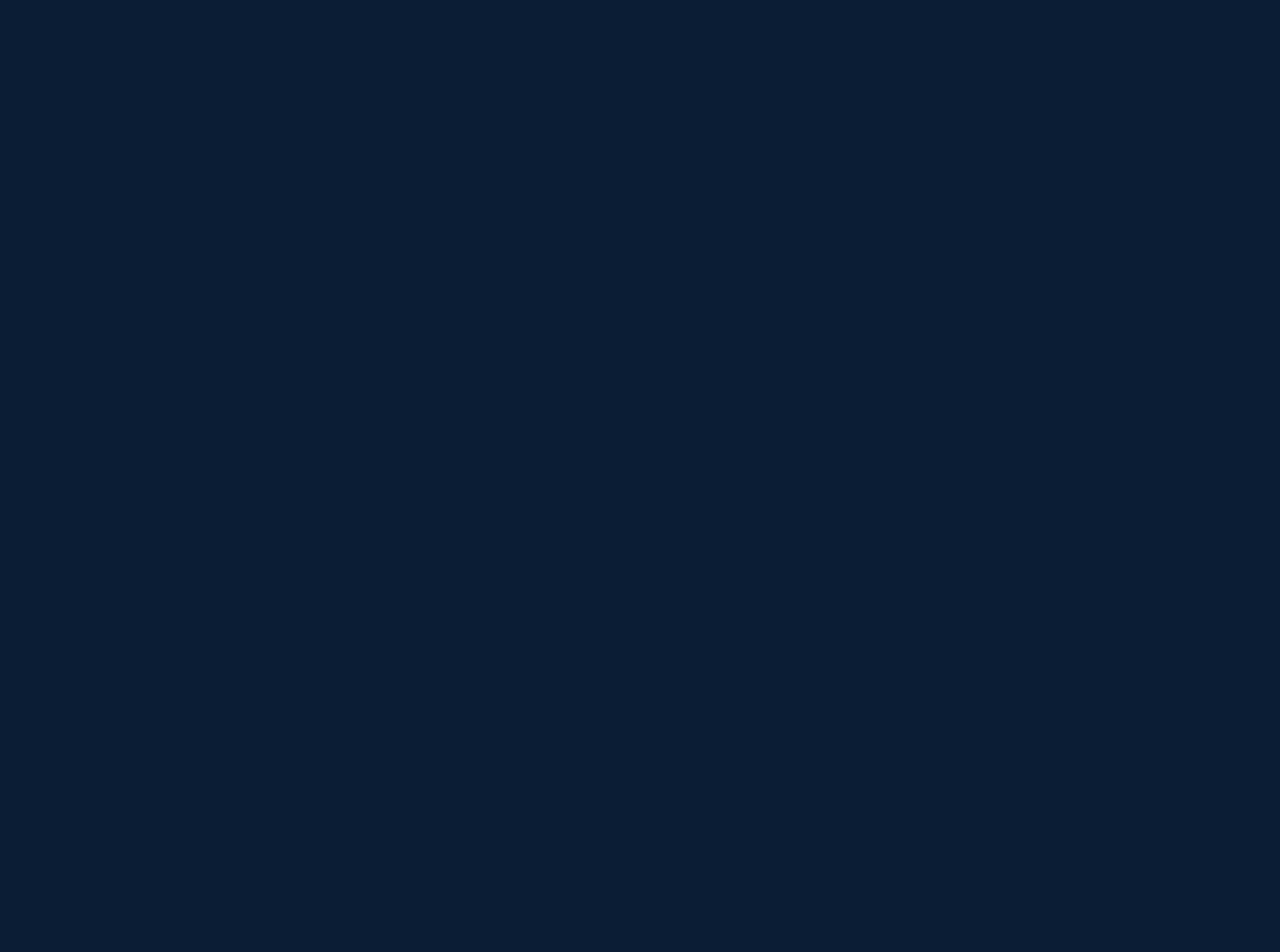
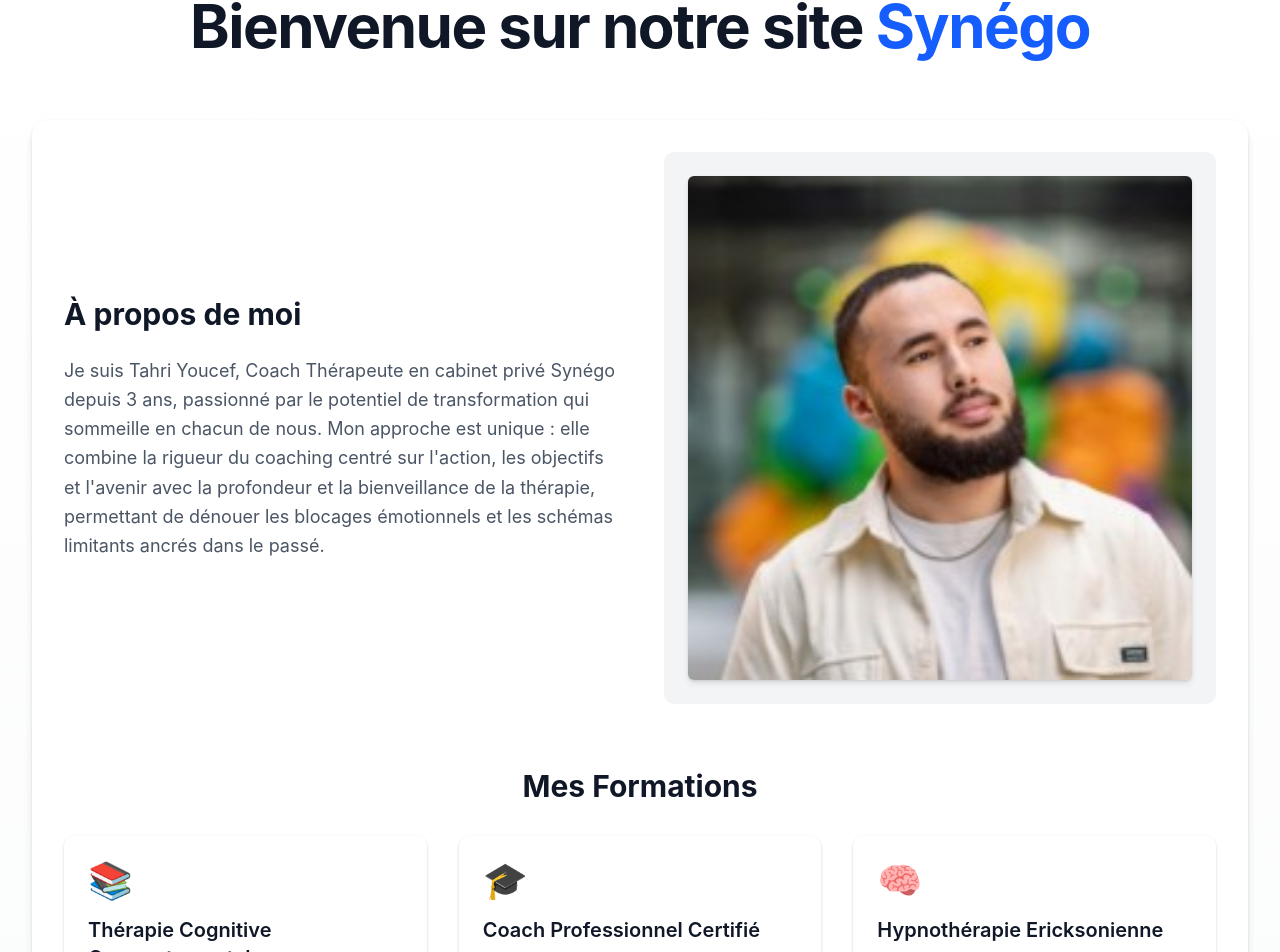
Before and after one commit to Quentin-Cheron/PROJET_SCRUM_ISITECH_2025, a Next.js app: page /about in a window 1280 px wide. Shown: the part 133-1085 px from the top of the page. Before the commit the page ends 800 px from the top, so only its background shows below. Built offline with nearby package versions, Linux system fonts and the light colour scheme.

Commit message:
Add page about

```diff
--- a/app/about/page.jsx
+++ b/app/about/page.jsx
@@ -1,3 +1,150 @@
+
 export default function AboutPage() {
-  return <div>About</div>;
+  return (
+    <div className="min-h-screen bg-gradient-to-b from-white to-gray-50 py-16 px-4 sm:px-6 lg:px-8">
+      {/* Hero Section */}
+      <header className="max-w-7xl mx-auto text-center">
+        <h1 className="text-4xl font-bold tracking-tight text-gray-900 sm:text-5xl md:text-6xl">
+          Bienvenue sur notre site <span className="text-blue-600">Synégo</span>
+        </h1>
+      </header>
+
+      <div className="max-w-7xl mx-auto mt-16">
+        {/* About Section */}
+        <section className="bg-white rounded-2xl shadow-xl p-8 mb-16">
+          <div className="grid md:grid-cols-2 gap-12 items-center">
+            <div className="space-y-6">
+              <h2 className="text-3xl font-bold text-gray-900">À propos de moi</h2>
+              <p className="text-lg text-gray-600 leading-relaxed">
+                Je suis Tahri Youcef, Coach Thérapeute en cabinet privé Synégo depuis 3 ans, passionné par le potentiel de transformation qui sommeille en chacun de nous.
+                Mon approche est unique : elle combine la rigueur du coaching centré sur l'action, les objectifs et l'avenir
+                avec la profondeur et la bienveillance de la thérapie, permettant de dénouer les blocages émotionnels et les schémas limitants ancrés dans le passé.
+              </p>
+            </div>
+            <div className="bg-gray-100 rounded-xl p-6 overflow-hidden">
+              <img
+                src="Img_youcef.jpg"
+                alt="YoucefTahri - Formateur et Coach"
+                className="w-full h-full object-cover rounded-lg shadow-lg"
+              />
+            </div>
+          </div>
+
+          {/* Formations Section */}
+          <div className="mt-16">
+            <h2 className="text-3xl font-bold text-gray-900 mb-8 text-center">Mes Formations</h2>
+            <div className="grid grid-cols-1 md:grid-cols-2 lg:grid-cols-3 gap-8">
+              {/* Formation 1 */}
+              <div className="bg-white rounded-xl shadow-md p-6 hover:shadow-xl transition-shadow duration-300">
+                <div className="text-blue-600 mb-4 text-4xl">📚</div>
+                <h3 className="text-xl font-semibold text-gray-900 mb-2">Thérapie Cognitive Comportementale</h3>
+                <p className="text-gray-600 mb-4">Formation certifiante en RNCP à l'Institut de Psychologie Paris - 2022</p>
+                <div className="text-sm text-gray-500">
+                  <p>• Techniques d'accompagnement avancées</p>
+                  <p>• Gestion des troubles anxieux</p>
+                  <p>• Pratiques thérapeutiques modernes</p>
+                </div>
+              </div>
+
+              {/* Formation 2 */}
+              <div className="bg-white rounded-xl shadow-md p-6 hover:shadow-xl transition-shadow duration-300">
+                <div className="text-blue-600 mb-4 text-4xl">🎓</div>
+                <h3 className="text-xl font-semibold text-gray-900 mb-2">Coach Professionnel Certifié</h3>
+                <p className="text-gray-600 mb-4">Certification ICF (International Coach Federation) - 2021</p>
+                <div className="text-sm text-gray-500">
+                  <p>• Coaching individuel et collectif</p>
+                  <p>• Développement personnel</p>
+                  <p>• Accompagnement au changement</p>
+                </div>
+              </div>
+
+              {/* Formation 3 */}
+              <div className="bg-white rounded-xl shadow-md p-6 hover:shadow-xl transition-shadow duration-300">
+                <div className="text-blue-600 mb-4 text-4xl">🧠</div>
+                <h3 className="text-xl font-semibold text-gray-900 mb-2">Hypnothérapie Ericksonienne</h3>
+                <p className="text-gray-600 mb-4">Institut Milton H. Erickson - 2023</p>
+                <div className="text-sm text-gray-500">
+                  <p>• Techniques hypnotiques avancées</p>
+                  <p>• Gestion du stress et des émotions</p>
+                  <p>• Accompagnement thérapeutique spécialisé</p>
+                </div>
+              </div>
+            </div>
+          </div>
+
+          {/* Contact Section */}
+          <div className="mt-16 bg-blue-50 rounded-2xl p-8">
+            <h2 className="text-3xl font-bold text-gray-900 mb-8 text-center">Contactez-moi</h2>
+
+            <div className="max-w-3xl mx-auto">
+              <div className="grid md:grid-cols-2 gap-8 mb-8">
+                {/* Coordonnées */}
+                <div className="bg-white rounded-xl p-6 shadow-md">
+                  <h3 className="text-xl font-semibold text-gray-900 mb-4">Mes Coordonnées</h3>
+
+                  <div className="space-y-4">
+                    <div className="flex items-center space-x-3 text-gray-600">
+                      <svg className="w-5 h-5 text-blue-600" fill="none" stroke="currentColor" viewBox="0 0 24 24">
+                        <path strokeLinecap="round" strokeLinejoin="round" strokeWidth="2" d="M17.657 16.657L13.414 20.9a1.998 1.998 0 01-2.827 0l-4.244-4.243a8 8 0 1111.314 0z" />
+                        <path strokeLinecap="round" strokeLinejoin="round" strokeWidth="2" d="M15 11a3 3 0 11-6 0 3 3 0 016 0z" />
+                      </svg>
+                      <span>123 Avenue des Thérapies, 75000 Paris</span>
+                    </div>
+                    <div className="flex items-center space-x-3 text-gray-600">
+                      <svg className="w-5 h-5 text-blue-600" fill="none" stroke="currentColor" viewBox="0 0 24 24">
+                        <path strokeLinecap="round" strokeLinejoin="round" strokeWidth="2" d="M3 5a2 2 0 012-2h3.28a1 1 0 01.948.684l1.498 4.493a1 1 0 01-.502 1.21l-2.257 1.13a11.042 11.042 0 005.516 5.516l1.13-2.257a1 1 0 011.21-.502l4.493 1.498a1 1 0 01.684.949V19a2 2 0 01-2 2h-1C9.716 21 3 14.284 3 6V5z" />
+                      </svg>
+                      <span>01 23 45 67 89</span>
+                    </div>
+                    <div className="flex items-center space-x-3 text-gray-600">
+                      <svg className="w-5 h-5 text-blue-600" fill="none" stroke="currentColor" viewBox="0 0 24 24">
+                        <path strokeLinecap="round" strokeLinejoin="round" strokeWidth="2" d="M3 8l7.89 5.26a2 2 0 002.22 0L21 8M5 19h14a2 2 0 002-2V7a2 2 0 00-2-2H5a2 2 0 00-2 2v10a2 2 0 002 2z" />
+                      </svg>
+                      <span>Synégo@gmail.com</span>
+                    </div>
+                  </div>
+                </div>
+
+                {/* Horaires */}
+                <div className="bg-white rounded-xl p-6 shadow-md">
+                  <h3 className="text-xl font-semibold text-gray-900 mb-4">Horaires d'ouverture</h3>
+                  <div className="space-y-2 text-gray-600">
+                    <div className="flex justify-between items-center py-1 border-b border-gray-100 hover:bg-gray-50 transition-colors duration-200">
+                      <span className="font-medium">Lundi</span>
+                      <span className="bg-green-50 text-green-700 px-3 py-1 rounded-full text-sm">9h-12h | 18h-22h</span>
+                    </div>
+                    <div className="flex justify-between items-center py-1 border-b border-gray-100 hover:bg-gray-50 transition-colors duration-200">
+                      <span className="font-medium">Mardi</span>
+                      <span className="bg-green-50 text-green-700 px-3 py-1 rounded-full text-sm">9h-12h | 18h-22h</span>
+                    </div>
+                    <div className="flex justify-between items-center py-1 border-b border-gray-100 hover:bg-gray-50 transition-colors duration-200">
+                      <span className="font-medium">Jeudi</span>
+                      <span className="bg-green-50 text-green-700 px-3 py-1 rounded-full text-sm">9h-12h | 18h-22h</span>
+                    </div>
+                    <div className="flex justify-between items-center py-1 hover:bg-gray-50 transition-colors duration-200">
+                      <span className="font-medium">Dimanche</span>
+                      <span className="bg-green-50 text-green-700 px-3 py-1 rounded-full text-sm">9h-12h | 18h-22h</span>
+                    </div>
+                  </div>
+                </div>
+              </div>
+
+
+            </div>
+          </div>
+        </section>
+
+        {/* Footer */}
+        <footer className="text-center border-t border-gray-200 pt-8">
+          <p className="text-gray-600 mb-4">
+            Pour toute information supplémentaire, veuillez nous contacter à l'adresse{" "}
+            <a href="mailto:Synégo@gmail.com" className="text-blue-600 hover:text-blue-800 font-medium">
+              Synégo@gmail.com
+            </a>
+          </p>
+          <small className="text-gray-500">© 2025 Synégo. Tous droits réservés.</small>
+        </footer>
+      </div>
+    </div>
+  );
 }
```
Also changed, not shown: public/Img_youcef.jpg (added).
